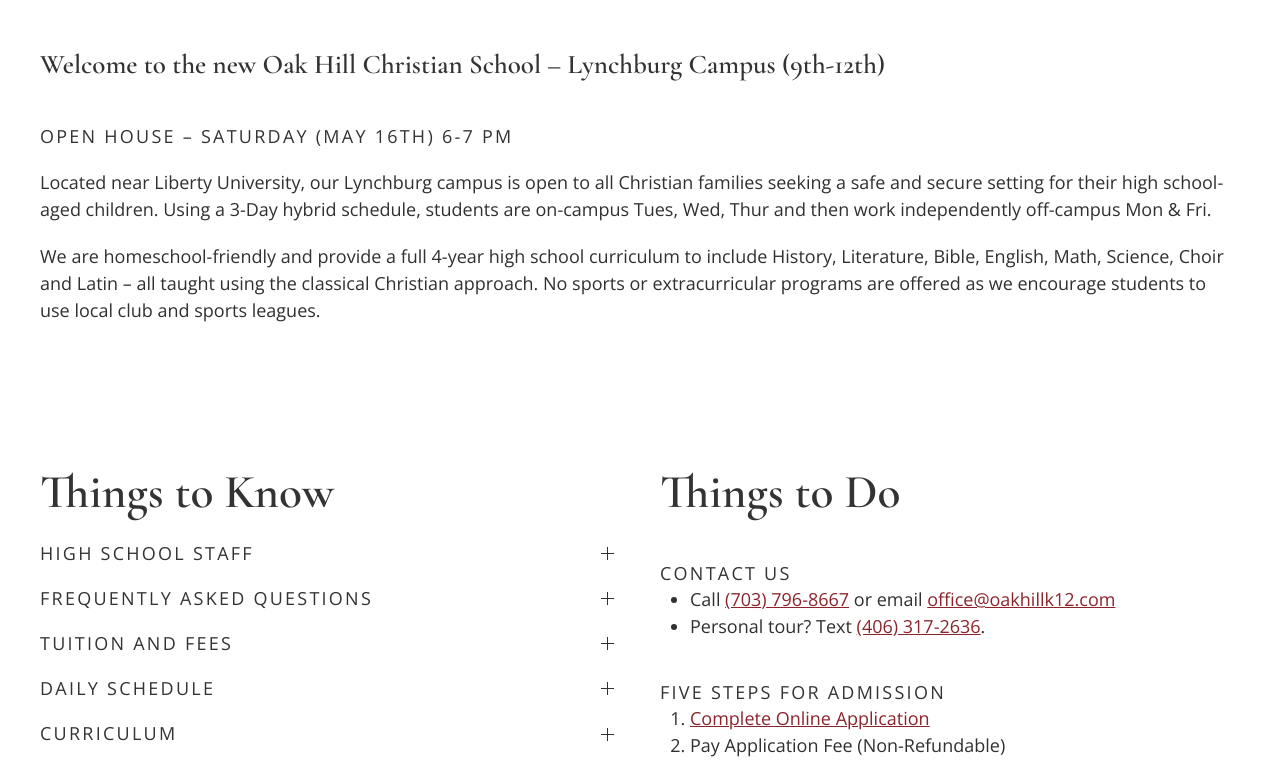
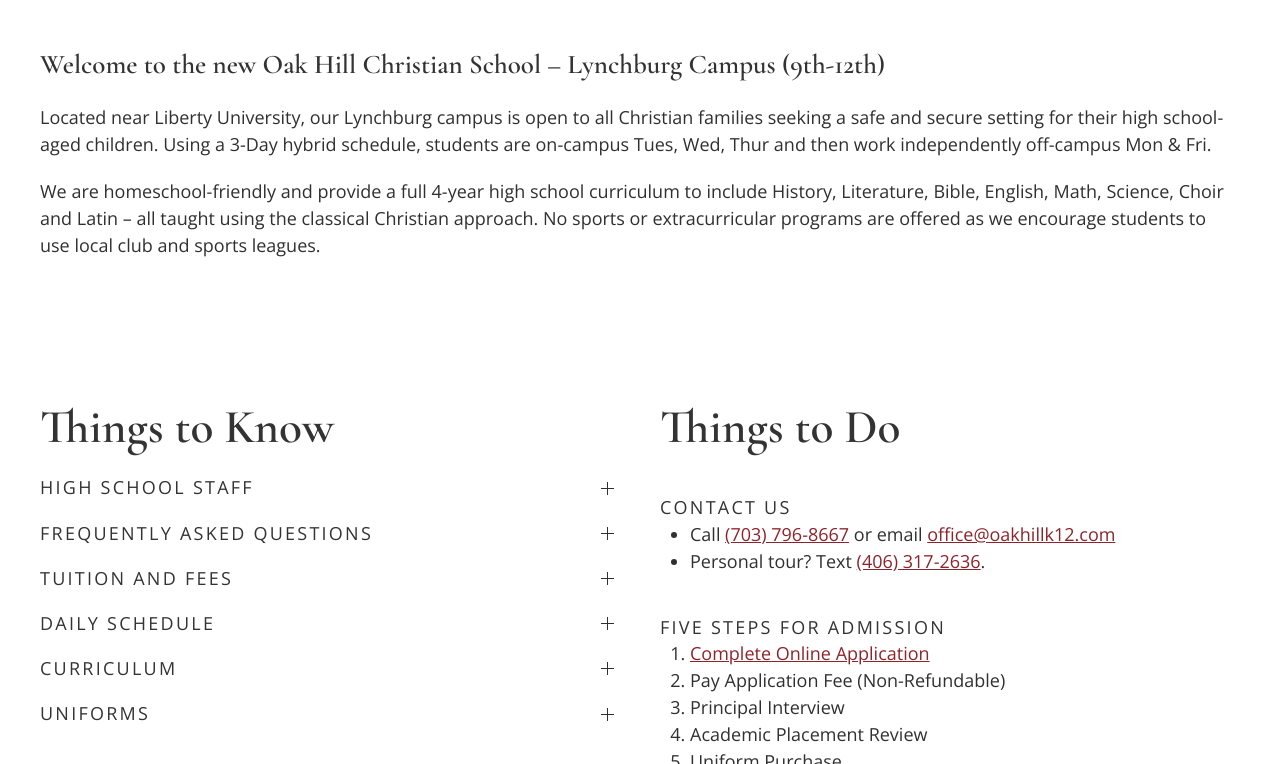
Before and after one commit to OakHillChristianSchool/oak-hill-website, a Jekyll site: the page built from lynchburg-campus.html, in a window 1280 px wide and 900 px high, scrolled down 848 px, cut to the strip 136-900 px from the top of the window. Built offline with Jekyll 4.4.1, drawn with Linux system fonts in a browser that asks for light colours.

Commit message:
Update from Forestry.io Robert Thoburn updated lynchburg-campus.html

```diff
--- a/lynchburg-campus.html
+++ b/lynchburg-campus.html
@@ -6,8 +6,7 @@
 ---
 <div class="uk-section">
     <div class="uk-container">
-        <h3>Welcome to the new Oak Hill Christian School – Lynchburg Campus (9th-12th)</h3>
-        <h5>OPEN HOUSE – SATURDAY (MAY 16th) 6-7 PM</h5>
+      <h3>Welcome to the new Oak Hill Christian School – Lynchburg Campus (9th-12th)</h3>
         <p>Located near Liberty University, our Lynchburg campus is open to all Christian families seeking a safe and secure setting for their high school-aged children.   Using a 3-Day hybrid schedule, students are on-campus Tues, Wed, Thur and then work independently off-campus Mon & Fri. </p>
         <p>We are homeschool-friendly and provide a full 4-year high school curriculum to include History, Literature, Bible, English, Math, Science, Choir and Latin – all taught using the classical Christian approach.  No sports or extracurricular programs are offered as we encourage students to use local club and sports leagues.</p>
 
```
